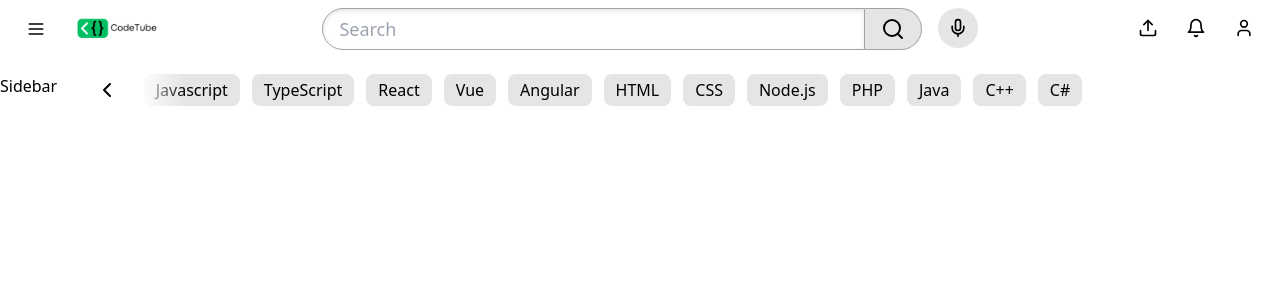
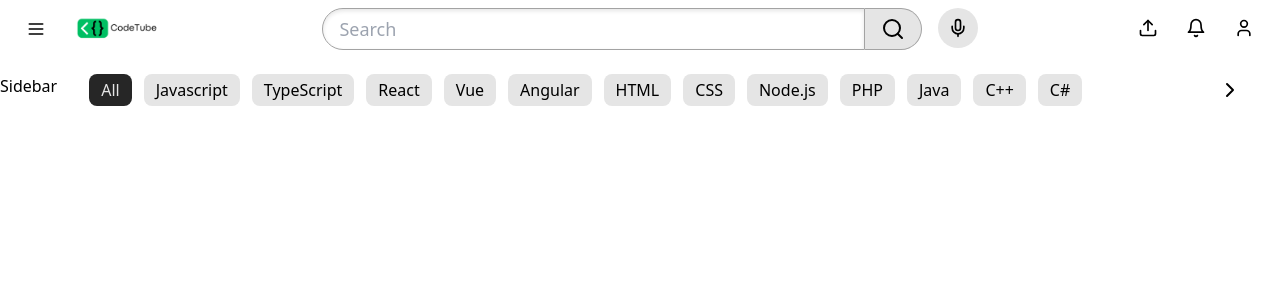
Before and after one commit to mpfuns/youtube-clone, a React (Vite) app: page / in a window 1280 px wide. Shown: the top 300 px of the page. Built offline with nearby package versions, Linux system fonts and the light colour scheme.

Commit message:
found  bug in  button and  fix  button  now

```diff
--- a/src/components/CategoryPills.tsx
+++ b/src/components/CategoryPills.tsx
@@ -10,15 +10,15 @@ type  CategoryPillsProps ={
  const TRANSLATE_AMOUNT = 200
 export default function CategoryPills({categories,selectedCategory, onSelect}: CategoryPillsProps) {
   const [ translate, setTranslate] = useState(0);
-   const [isLeftVisible, setIsLeftVisible] = useState(true);
-   const [isRightVisible, setIsRightVisible] = useState(false);
+   const [isLeftVisible, setIsLeftVisible] = useState( false);
+   const [isRightVisible, setIsRightVisible] = useState(true);
    const containerRef = useRef<HTMLDivElement>(null);
 
   return (
     <div ref={containerRef} className="overflow-x-hidden  relative">
         <div
         className="flex whitespace-nowrap gap-3 transition-transform w-[max-content]"
-        style={{ transform: `translareX(-${ translate}px)`}}>
+        style={{ transform: `translateX(-${translate}px)`}}>
           {categories.map(category => (
             <Button key={category} onClick={()=> onSelect(category)} variant={selectedCategory === category? "dark" : "default"} className="py-1 px-3 rounded-lg whitespace-nowrap">
             {category}
```
